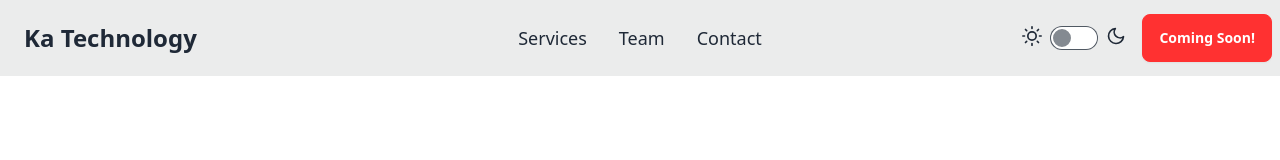
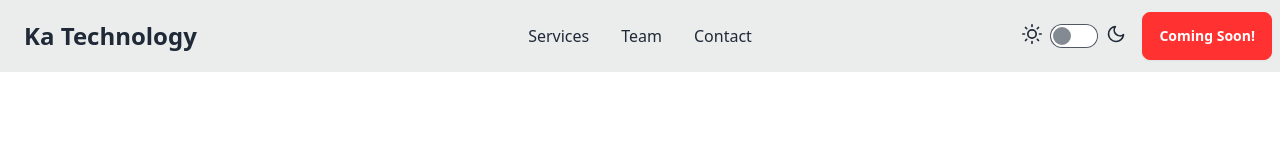
Before and after one commit to Ka-Technology/homepage, a React (Vite) app in the folder frontend/: page / in a window 1280 px wide. Shown: the top 160 px of the page. Built offline with nearby package versions, Linux system fonts and the light colour scheme.

Commit message:
adjustments to nav bar sizing

```diff
--- a/frontend/src/components/navbar.tsx
+++ b/frontend/src/components/navbar.tsx
@@ -58,17 +58,17 @@ const Navbar = () => {
         <div className="navbar-center hidden lg:flex">
           <ul className="menu menu-horizontal px-1">
             <li>
-              <Link to="services" className="text-lg" smooth={true} duration={500} offset={-70}>
+              <Link to="services" className="text-base" smooth={true} duration={500} offset={-70}>
                 Services
               </Link>
             </li>
             <li>
-              <Link to="team" className="text-lg" smooth={true} duration={500} offset={-70}>
+              <Link to="team" className="text-base" smooth={true} duration={500} offset={-70}>
                 Team
               </Link>
             </li>
             <li>
-              <Link to="contact" className="text-lg" smooth={true} duration={500} offset={-70}>
+              <Link to="contact" className="text-base" smooth={true} duration={500} offset={-70}>
                 Contact
               </Link>
             </li>
--- a/frontend/src/pages/landingpage.tsx
+++ b/frontend/src/pages/landingpage.tsx
@@ -100,6 +100,8 @@ const LandingPage = () => {
                 ))}
               </div>
             </div>
+
+
 
             <div className="grid grid-cols-1 md:grid-cols-3 gap-4">
               <div className="card bg-base-100 shadow-xl">
```
